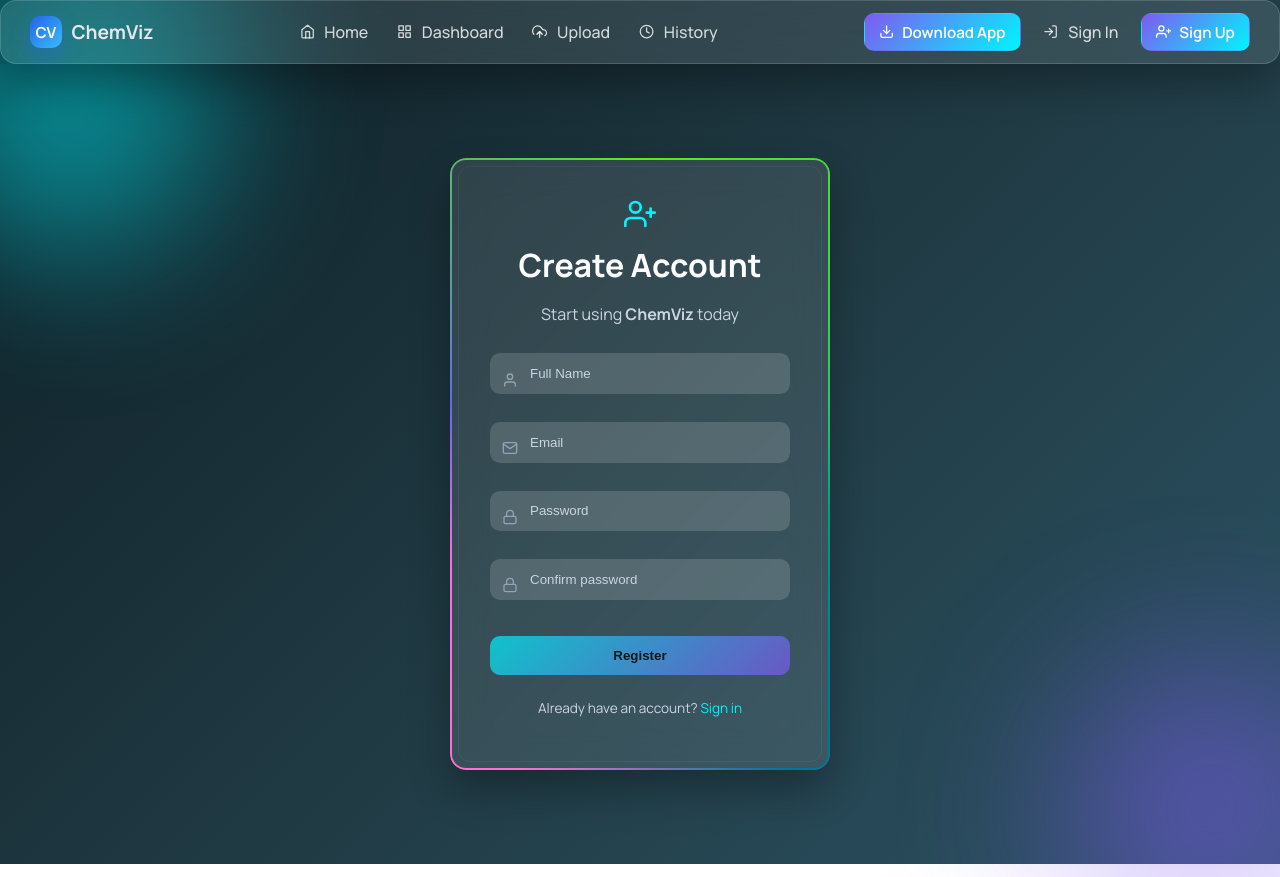
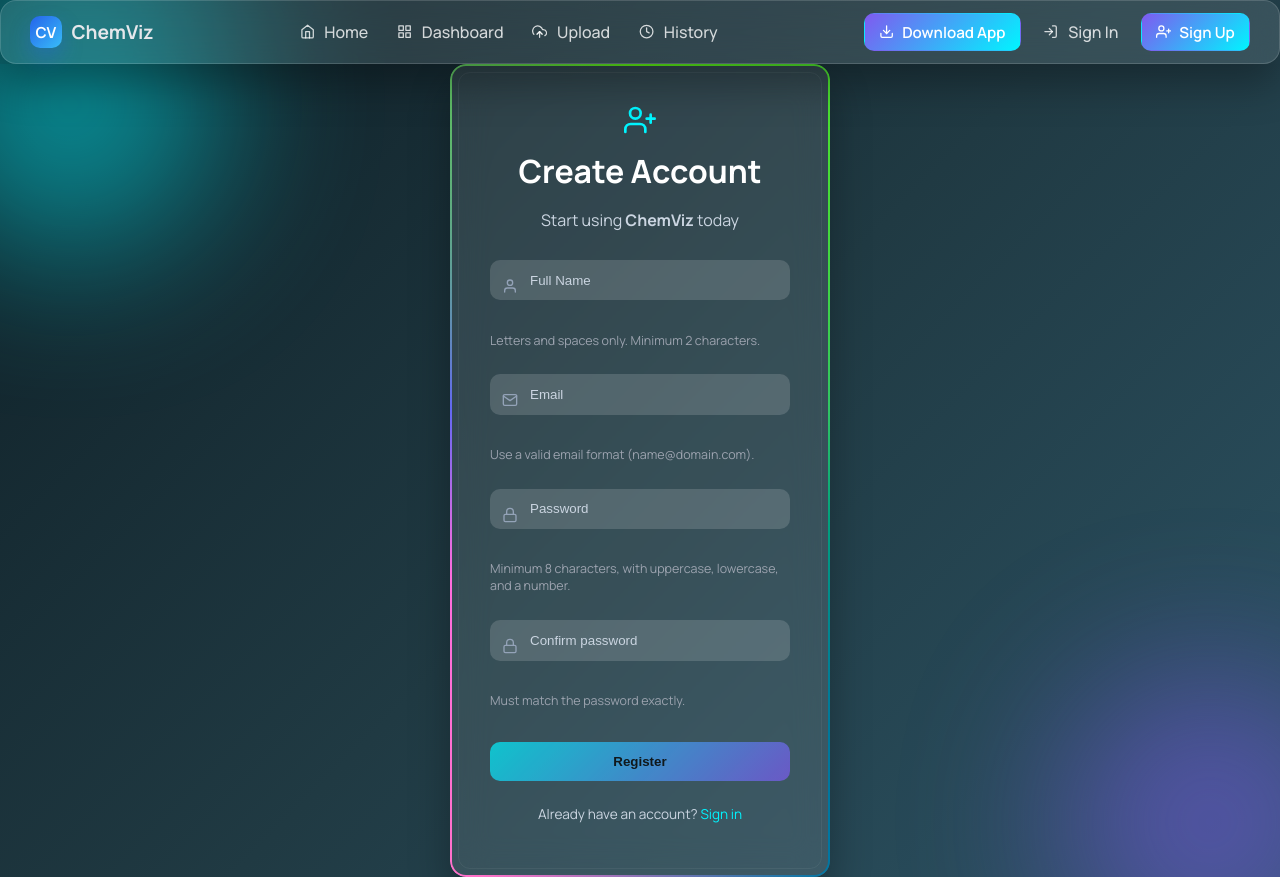
Before and after one commit to tanyajha29/ChemViz, a React (Vite) app in the folder web-frontend/chemviz-web/: page /register in a window 1280 px wide. Built offline with nearby package versions, Linux system fonts and the light colour scheme; no server answers.

Commit message:
added some message for valid user input

```diff
--- a/web-frontend/chemviz-web/src/pages/Login.tsx
+++ b/web-frontend/chemviz-web/src/pages/Login.tsx
@@ -7,7 +7,6 @@
   const navigate = useNavigate();
   const [identifier, setIdentifier] = useState('');
   const [password, setPassword] = useState('');
-  const [error, setError] = useState('');
   const [success, setSuccess] = useState('');
   const [loading, setLoading] = useState(false);
   const [fieldErrors, setFieldErrors] = useState<{ identifier?: string; password?: string }>({});
@@ -23,7 +22,6 @@
 
   const handleSubmit = async (event) => {
     event.preventDefault();
-    setError('');
     setSuccess('');
     setFieldErrors({});
     const nextErrors: { identifier?: string; password?: string } = {};
@@ -50,9 +48,8 @@
 
     try {
       await login(trimmedIdentifier, password);
-      setSuccess('Login successful.');
-      window.alert('Login successful.');
-      navigate('/dashboard');
+      setSuccess('Login successful. Redirecting...');
+      setTimeout(() => navigate('/dashboard'), 600);
     } catch {
       setFieldErrors({ password: 'Invalid email or password.' });
     } finally {
@@ -84,6 +81,7 @@
               required
             />
           </div>
+          <p className="field-helper">Email format: name@domain.com</p>
           {fieldErrors.identifier && (
             <p className="field-error">{fieldErrors.identifier}</p>
           )}
@@ -99,11 +97,11 @@
               required
             />
           </div>
+          <p className="field-helper">Minimum 8 characters. No leading/trailing spaces.</p>
           {fieldErrors.password && (
             <p className="field-error">{fieldErrors.password}</p>
           )}
 
-          {error && <p className="error-text">{error}</p>}
           {success && <p className="success-text">{success}</p>}
 
           <button type="submit" disabled={!isFormValid || loading}>
--- a/web-frontend/chemviz-web/src/pages/Register.tsx
+++ b/web-frontend/chemviz-web/src/pages/Register.tsx
@@ -10,7 +10,6 @@
   const [email, setEmail] = useState('');
   const [password, setPassword] = useState('');
   const [confirmPassword, setConfirmPassword] = useState('');
-  const [error, setError] = useState('');
   const [success, setSuccess] = useState('');
   const [loading, setLoading] = useState(false);
   const [fieldErrors, setFieldErrors] = useState<{
@@ -19,6 +18,7 @@
     password?: string;
     confirm?: string;
   }>({});
+  const [formError, setFormError] = useState('');
 
   const emailPattern = /^[^\s@]+@[^\s@]+\.[^\s@]+$/;
   const namePattern = /^[A-Za-z ]+$/;
@@ -38,7 +38,7 @@
 
   const handleSubmit = async (event: React.FormEvent<HTMLFormElement>) => {
     event.preventDefault();
-    setError('');
+    setFormError('');
     setSuccess('');
     setFieldErrors({});
     const nextErrors: {
@@ -82,9 +82,8 @@
 
     try {
       await registerUser(trimmedFullName, trimmedEmail, password, confirmPassword);
-      setSuccess('Account created successfully.');
-      window.alert('Account created successfully.');
-      navigate('/dashboard');
+      setSuccess('Account created. Redirecting...');
+      setTimeout(() => navigate('/dashboard'), 700);
     } catch (err: any) {
       const data = err?.response?.data;
       if (data && typeof data === 'object') {
@@ -99,11 +98,11 @@
         }
         const firstMessage = Object.values(data)[0];
         if (typeof firstMessage === 'string') {
-          setError(firstMessage);
+          setFormError(firstMessage);
           return;
         }
       }
-      setError('Registration failed. Please try again.');
+      setFormError('Registration failed. Please try again.');
     } finally {
       setLoading(false);
     }
@@ -133,6 +132,7 @@
               required
             />
           </div>
+          <p className="field-helper">Letters and spaces only. Minimum 2 characters.</p>
           {fieldErrors.fullName && (
             <p className="field-error">{fieldErrors.fullName}</p>
           )}
@@ -147,6 +147,7 @@
               required
             />
           </div>
+          <p className="field-helper">Use a valid email format (name@domain.com).</p>
           {fieldErrors.email && (
             <p className="field-error">{fieldErrors.email}</p>
           )}
@@ -161,6 +162,9 @@
               required
             />
           </div>
+          <p className="field-helper">
+            Minimum 8 characters, with uppercase, lowercase, and a number.
+          </p>
           {fieldErrors.password && (
             <p className="field-error">{fieldErrors.password}</p>
           )}
@@ -175,11 +179,12 @@
               required
             />
           </div>
+          <p className="field-helper">Must match the password exactly.</p>
           {fieldErrors.confirm && (
             <p className="field-error">{fieldErrors.confirm}</p>
           )}
 
-          {error && <p className="error-text">{error}</p>}
+          {formError && <p className="field-error">{formError}</p>}
           {success && <p className="success-text">{success}</p>}
 
           <button type="submit" disabled={!isFormValid || loading}>
--- a/web-frontend/chemviz-web/src/styles/app.css
+++ b/web-frontend/chemviz-web/src/styles/app.css
@@ -1348,6 +1348,12 @@
   margin: 0 0 0.6rem;
 }
 
+.field-helper {
+  font-size: 0.78rem;
+  color: var(--text-muted);
+  margin: 0.2rem 0 0.6rem;
+}
+
 /* Validation Summary */
 .validation-grid {
   display: grid;
```
